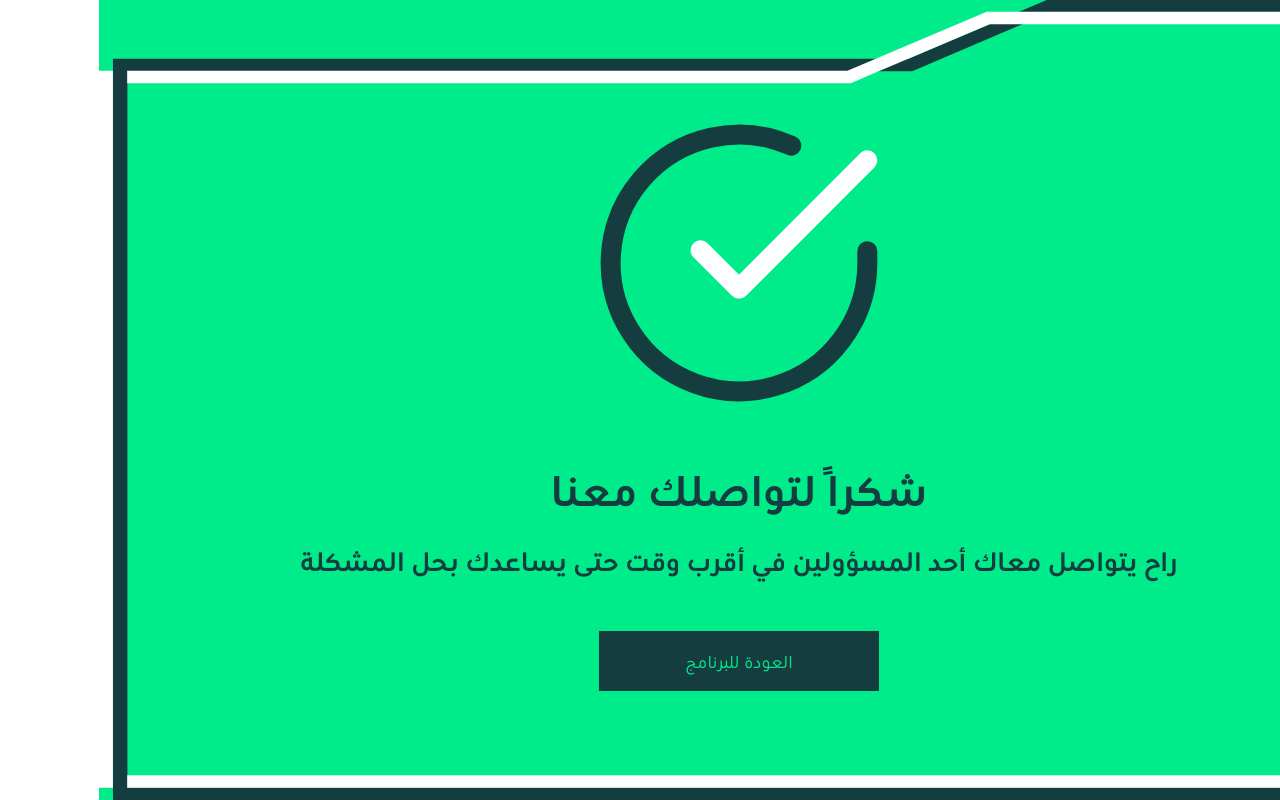
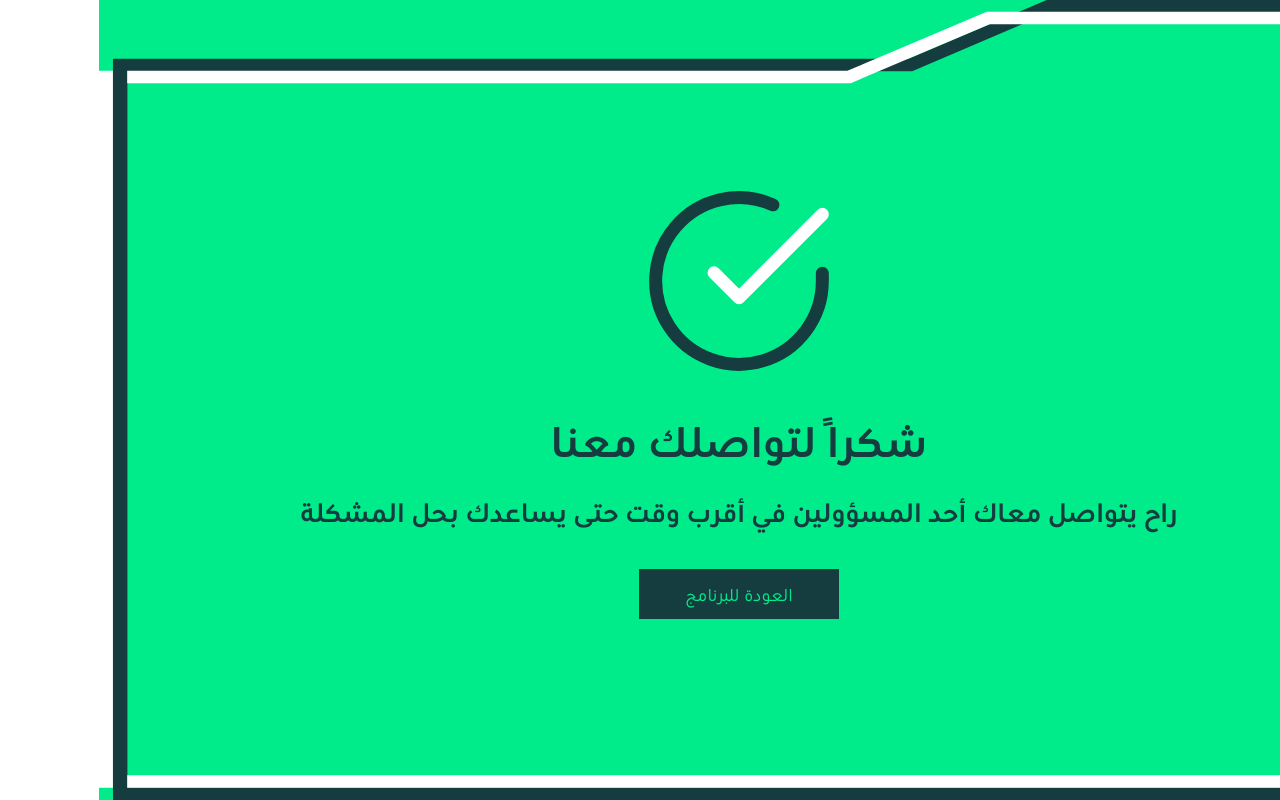
Before and after one commit to waelbenmustapha/lms_fiverr, a React (Create React App) app: page /form-sucess in a window 1280 px wide. Built offline with nearby package versions, Linux system fonts and the light colour scheme.

Commit message:
form submit design fixing

```diff
--- a/src/screens/contactForm/FormSubmission.js
+++ b/src/screens/contactForm/FormSubmission.js
@@ -1,21 +1,28 @@
 import React from "react";
+import { Link } from "react-router-dom";
 import { ReactComponent as Book } from "../../assets/svg/bigborder.svg";
 import { ReactComponent as CheckCircle } from "../../assets/svg/check-circleform.svg";
 
 function FormSubmission() {
   return (
-    <div className="bg-[#00EC8B] h-screen w-full flex justify-center items-center gap-[45px] flex-col">
-      <Book className="absolute h-full w-full" />
-      <CheckCircle className="h-[308px] w-[308px] mediamax-1023:h-[240px] mediamax-1023:w-[240px] mediamax-650:w-[180px] mediamax-650:h-[180px]"  />
-      <div className="flex flex-col items-center justify-center">
-        <p className="text-[45px] mb-[15px]  mediamax-1023:text-[35px] mediamax-860:text-[25px] mediamax-550:text-[21px] text-primary-color font-[bold]">
-          شكرًا لتواصلك معنا
-        </p>
-        <p className="text-[28px]  mediamax-1023:text-[24px] mediamax-860:text-[20px] px-[40px] mediamax-550:text-[17px] text-primary-color font-[bold]">
-          راح يتواصل معاك أحد المسؤولين في أقرب وقت حتى يساعدك بحل المشكلة
-        </p>
+    <div className="relative bg-[#00EC8B] h-screen w-full">
+      <Book className="absolute h-screen w-full top-0 left-0" />
+      <div className="absolute top-0 left-0 z-10 h-screen w-full flex justify-center items-center gap-[32px] flex-col">
+        <CheckCircle className="h-[25vh] w-[25vh]" />
+        <div className="flex flex-col items-center justify-center">
+          <p className="text-[45px] mb-[15px] text-center mediamax-1023:text-[35px] mediamax-860:text-[25px] mediamax-550:text-[21px] text-primary-color font-[bold]">
+            شكرًا لتواصلك معنا
+          </p>
+          <p className="text-[28px] text-center mediamax-1023:text-[24px] mediamax-860:text-[20px] px-[40px] mediamax-550:text-[17px] text-primary-color font-[bold]">
+            راح يتواصل معاك أحد المسؤولين في أقرب وقت حتى يساعدك بحل المشكلة
+          </p>
+        </div>
+        <Link to={"/"}>
+          <div className="bg-[#153C3F] w-[200px] h-[50px] cursor-pointer mediamax-550:text-[16px] text-[18px] text-[#00EC8B] text-[bold] flex justify-center items-center">
+            العودة للبرنامج
+          </div>
+        </Link>
       </div>
-      <p className="bg-[#153C3F] mediamax-550:w-[200px] mediamax-550:text-[16px] w-[280px] text-[18px] h-[60px] text-[#00EC8B] text-[bold] flex justify-center items-center">العودة للبرنامج</p>
     </div>
   );
 }
```
